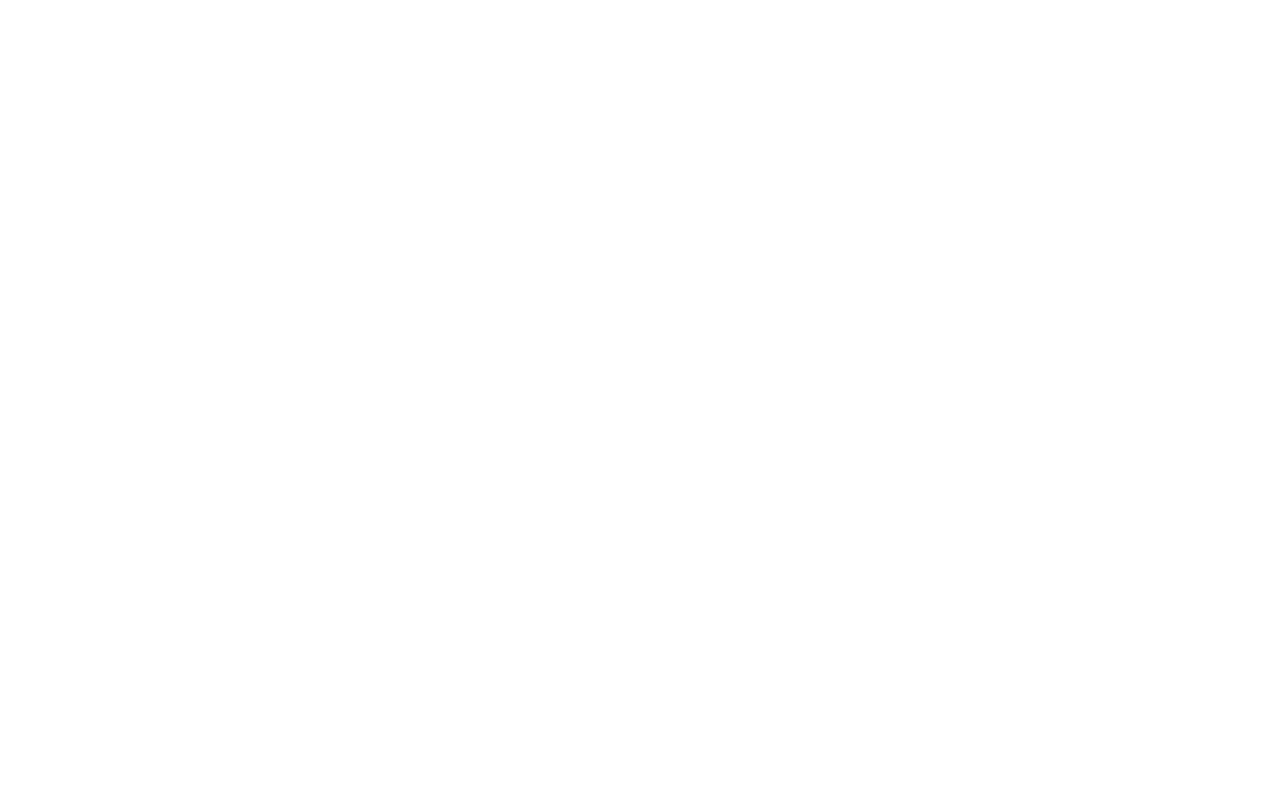
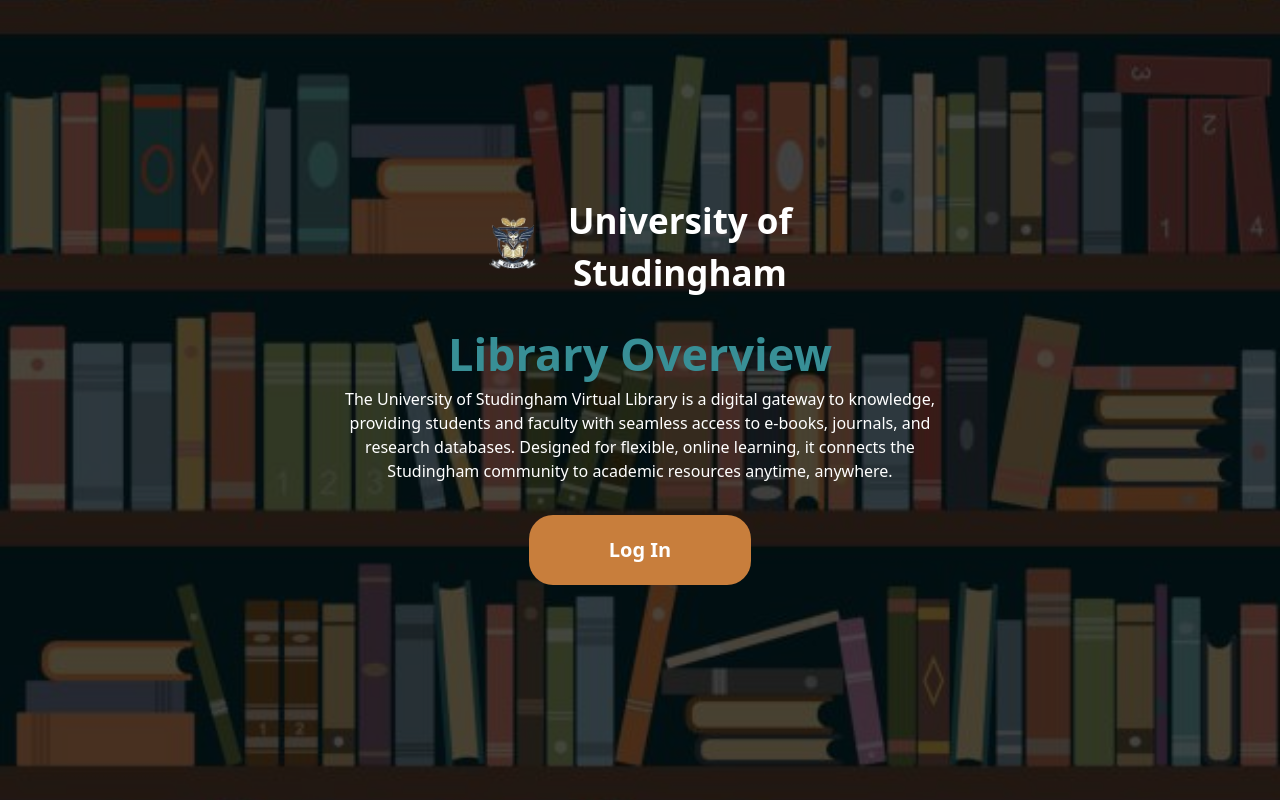
Before and after one commit to Ibrahim-Khairi/University-of-Studingham, a React (Vite) app: page /LibraryPortal in a window 1280 px wide. Before the commit this address had no page. Built offline with nearby package versions, Linux system fonts and the light colour scheme.

Commit message:
Libraryportal

```diff
--- a/src/App.jsx
+++ b/src/App.jsx
@@ -3,7 +3,7 @@
 import { BrowserRouter, Routes, Route } from "react-router-dom";
 import Dashboard from "./pages/Dashboard";
 import Timetablestaff from "./pages/Timetablestaff";
-
+import LibraryPortal from "./pages/Libraryportal";
 const App = () => {
   return (
     <div>
@@ -12,6 +12,7 @@
           <Route path="/dashboard" element={<Dashboard></Dashboard>}></Route>
           <Route path="/courses" element={<Courses></Courses>}></Route>
           <Route path="/timetablestaff" element={<Timetablestaff />}></Route>
+          <Route path="/LibraryPortal" element={<LibraryPortal />}></Route>
         </Routes>
       </BrowserRouter>
     </div>
--- /dev/null
+++ b/src/Pages/Libraryportal.jsx
@@ -0,0 +1,54 @@
+import React from "react";
+import { Link } from "react-router-dom";
+
+const Libraryportal = () => {
+  return (
+    <div
+      className="relative w-full h-screen bg-cover bg-center bg-no-repeat p-5 text-white"
+      style={{
+        backgroundImage: "url('./libraryimg.png')",
+      }}
+    >
+      {/* Dark overlay */}
+      <div className="absolute inset-0 bg-black/70"></div>
+
+      {/* Content */}
+      <div className="relative z-10 flex justify-center flex-col lg:flex-row items-center text-center h-full">
+        <div>
+          <div className="flex items-center justify-center space-x-4">
+            <img
+              src="./websitelogo.png"
+              alt=""
+              className="w-16 h-16 object-contain"
+            />
+            <h1 className="text-[35px] font-bold max-w-60">
+              University of Studingham
+            </h1>
+          </div>
+
+          <div className="p-5">
+            <h3 className="text-[45px] font-bold text-[#388F96]">
+              Library Overview
+            </h3>
+            <p className="max-w-[600px]">
+              The University of Studingham Virtual Library is a digital gateway
+              to knowledge, providing students and faculty with seamless access
+              to e-books, journals, and research databases. Designed for
+              flexible, online learning, it connects the Studingham community to
+              academic resources anytime, anywhere.
+            </p>
+
+            <Link
+              className="bg-[#C87E3C] px-20 py-5 text-white font-bold inline-block rounded-3xl text-[20px] mt-8"
+              to="#"
+            >
+              Log In
+            </Link>
+          </div>
+        </div>
+      </div>
+    </div>
+  );
+};
+
+export default Libraryportal;
```
Also changed, not shown: public/libraryimg.png (added), public/websitelogo.png (added).
